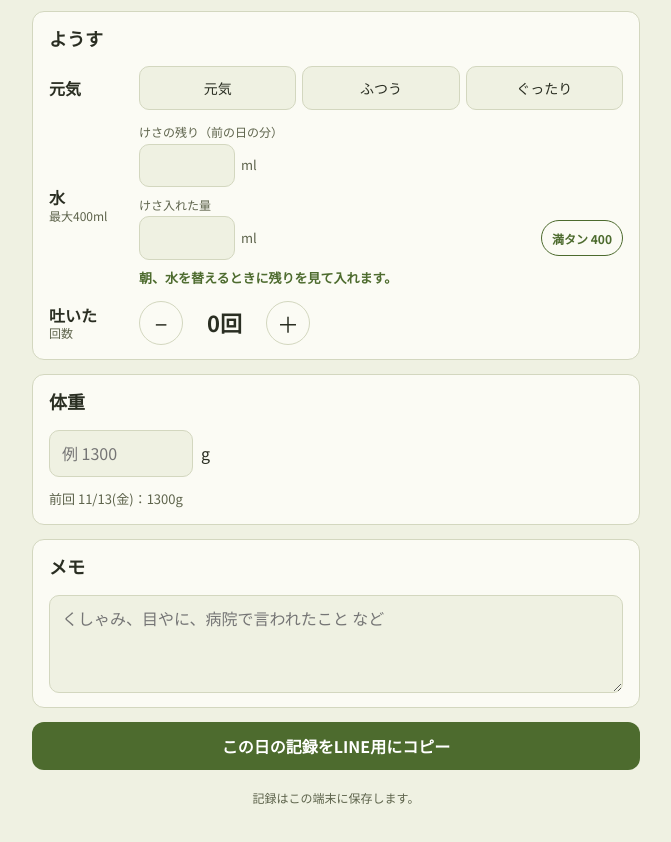
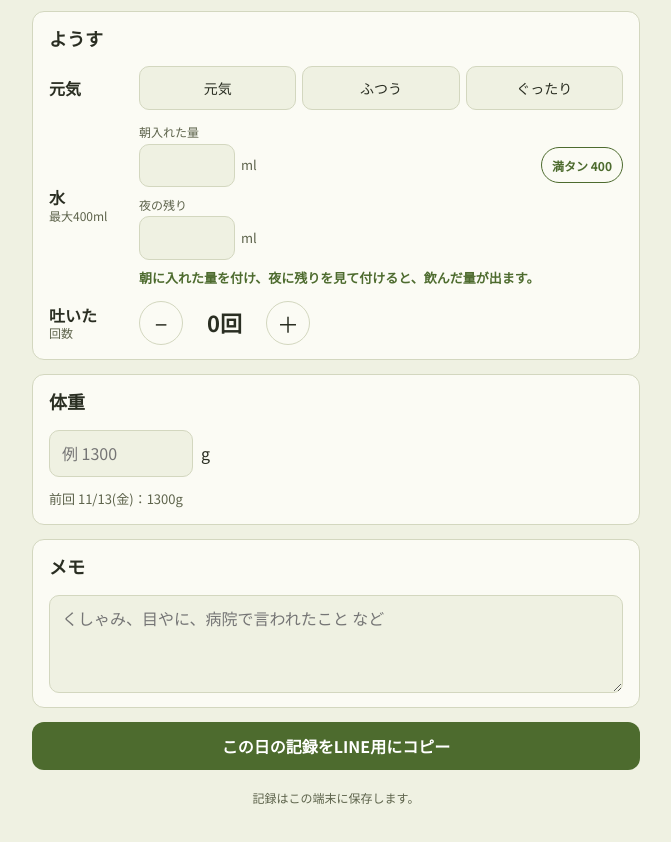
Before and after one commit to yama-kurodo/kitten-okaeri, a plain HTML site: page index.html in a window 1280 px wide. Shown: the part 995-1837 px from the top of the page, without its empty margins (304-975 px from the left). Drawn offline with Linux system fonts and the light colour scheme; a web font is replaced by a local one.

Commit message:
水の量を同じ日の「朝入れた量−夜の残り」で出すように変更
Co-Authored-By: Claude Opus 5.5 <noreply@anthropic.com>

```diff
--- a/index.html
+++ b/index.html
@@ -719,7 +719,7 @@ const OKAERI = "2026-11-20";
 const ML_PER_MARK = 10;
 function waterText(v) { return fmt(v) + "目盛り（" + Math.round(v * ML_PER_MARK) + "ml）"; }
 const WATER_FULL = 400;
-// その日に飲んだ量：朝入れた量 −（翌朝の残り）。前の形（減った目盛り）の日は目盛り×10ml
+// その日に飲んだ量：朝入れた量 − 夜の残り（同じ日）。前の形（減った目盛り）の日は目盛り×10ml
 function waterDrunk(d) {
   const r = logs[d] || {};
   if (r.waterIn > 0 && isSet(r.waterLeft)) return Math.max(0, r.waterIn - r.waterLeft);
@@ -1023,16 +1023,16 @@ function waterBox() {
     lab.append(wrap);
     return { lab, input };
   };
-  const left = mk("waterLeft", "けさの残り（前の日の分）");
-  const fill = mk("waterIn", "けさ入れた量");
+  const fill = mk("waterIn", "朝入れた量");
+  const left = mk("waterLeft", "夜の残り");
   const full = el("button", "full-btn", "満タン " + WATER_FULL);
   full.type = "button";
   full.addEventListener("click", () => setLog(cur, { waterIn: WATER_FULL }));
   fill.lab.querySelector(".water-input").append(full);
   const num = v => { const n = parseInt(v, 10); return isNaN(n) ? "" : Math.max(0, Math.min(WATER_FULL, n)); };
-  left.input.addEventListener("input", e => setLog(prevDay(cur), { waterLeft: num(e.target.value) }));
+  left.input.addEventListener("input", e => setLog(cur, { waterLeft: num(e.target.value) }));
   fill.input.addEventListener("input", e => setLog(cur, { waterIn: num(e.target.value) }));
-  box.append(left.lab, fill.lab, el("p", "hint water-note"));
+  box.append(fill.lab, left.lab, el("p", "hint water-note"));
   return box;
 }
 function buildToday() {
@@ -1103,14 +1103,13 @@ function renderToday() {
     el("b", null, tt.any ? "約" + tt.eaten + "g" : "―"),
   );
   for (const c of counters) c.out.textContent = fmt(r[c.field] || 0) + c.unit;
-  const pd = prevDay(cur), pr = logs[pd] || {};
   const wl = $("waterLeft"), wi = $("waterIn");
-  if (document.activeElement !== wl) wl.value = isSet(pr.waterLeft) ? pr.waterLeft : "";
+  if (document.activeElement !== wl) wl.value = isSet(r.waterLeft) ? r.waterLeft : "";
   if (document.activeElement !== wi) wi.value = isSet(r.waterIn) ? r.waterIn : "";
-  const drunk = waterDrunk(pd);
-  let wn = "朝、水を替えるときに残りを見て入れます。";
-  if (drunk != null) wn = "前の日（" + label(pd) + "）に飲んだ量：約" + drunk + "ml";
-  else if (isSet(pr.waterLeft) && !(pr.waterIn > 0)) wn = "前の日に入れた量が記録されていないので、飲んだ量は出せません。";
+  let wn = "朝に入れた量を付け、夜に残りを見て付けると、飲んだ量が出ます。";
+  if (r.waterIn > 0 && isSet(r.waterLeft)) wn = "この日に飲んだ量：約" + Math.max(0, r.waterIn - r.waterLeft) + "ml";
+  else if (isSet(r.waterLeft)) wn = "朝入れた量がないので、飲んだ量は出せません。";
+  else if (r.waterIn > 0) wn = "夜に残りを付けると、飲んだ量が出ます。";
   document.querySelector(".water-note").textContent = wn;
   renderEvents(r);
   const w = $("weight"), m = $("memo");
@@ -1178,7 +1177,7 @@ function summaryText(date) {
   lines.push("おしっこ " + pee.length + "回" + (pd.length ? "（" + pd.join("、") + "）" : ""));
   lines.push("うんち " + poop.length + "回" + (qd.length ? "（" + qd.join("、") + "）" : ""));
   const dk = waterDrunk(date);
-  const wtext = dk != null ? "約" + dk + "ml" + (r.waterIn > 0 && isSet(r.waterLeft) ? "（入れた" + r.waterIn + "ml→翌朝の残り" + r.waterLeft + "ml）" : "") : r.waterIn > 0 ? "入れた" + r.waterIn + "ml（残りは翌朝）" : "―";
+  const wtext = dk != null ? "約" + dk + "ml" + (r.waterIn > 0 && isSet(r.waterLeft) ? "（入れた" + r.waterIn + "ml→夜の残り" + r.waterLeft + "ml）" : "") : r.waterIn > 0 ? "入れた" + r.waterIn + "ml（夜の残りはまだ）" : "―";
   lines.push("元気：" + name(ENERGY_OPTS, r.energy) + "　吐いた：" + (r.vomit || 0) + "回");
   lines.push("水：" + wtext);
   if (r.weight) lines.push("体重：" + r.weight + "g");
--- a/sw.js
+++ b/sw.js
@@ -1,4 +1,4 @@
-const CACHE = "okaeri-v33";
+const CACHE = "okaeri-v34";
 const FILES = ["./", "index.html", "manifest.webmanifest", "icon-180.png", "icon-192.png", "icon-512.png"];
 
 self.addEventListener("install", e => {
```
